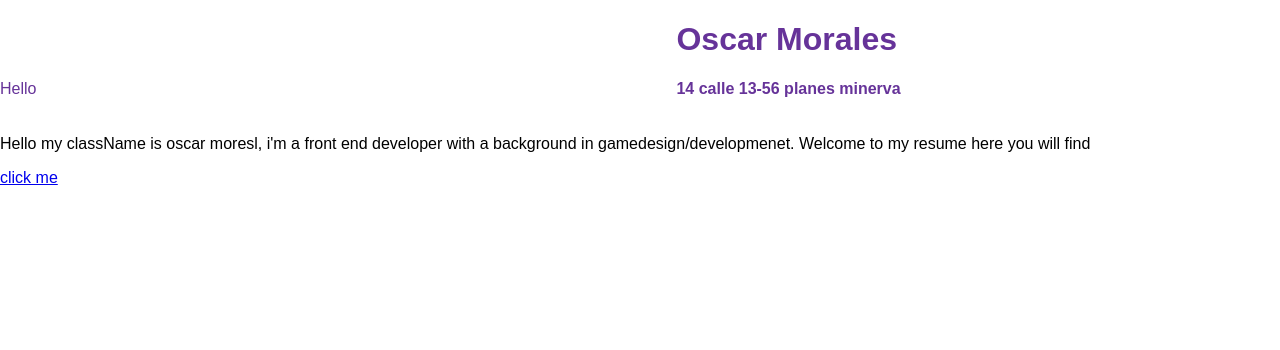
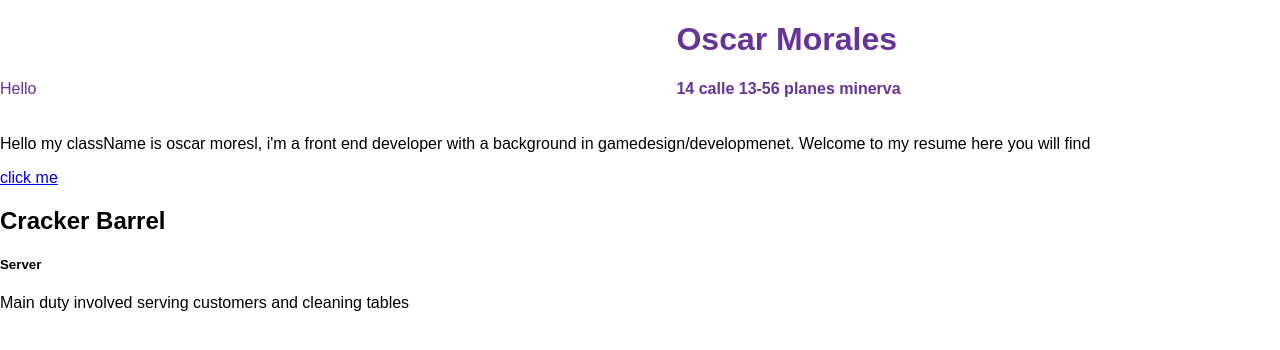
Before and after one commit to Vidsneezes/InteractiveResume, a React (Create React App) app: page / in a window 1280 px wide. Shown: the top 350 px of the page. Built offline with nearby package versions, Linux system fonts and the light colour scheme.

Commit message:
implemented work history component

```diff
--- a/src/App.js
+++ b/src/App.js
@@ -1,6 +1,7 @@
 import React, { Component } from 'react';
 import Info from './components/info/Info.jsx'
 import PersonalInfo from './components/personalinfo/PersonalInfo.jsx';
+import WorkHistory from './components/workhistory/WorkHistory.jsx';
 import './App.css';
 
 class App extends Component {
@@ -9,6 +10,7 @@
       <div className="App">
         <Info />
         <PersonalInfo />
+        <WorkHistory />
       </div>
     );
   }
--- /dev/null
+++ b/src/components/workhistory/WorkHistory.jsx
@@ -0,0 +1,21 @@
+import React, { Component } from 'react';
+
+class WorkHistory extends Component {
+  render() {
+    return (
+      <div className="workhistory">
+        <div className="workhistory-intro">
+            <span>
+                <h2>Cracker Barrel</h2>
+                <h5>Server</h5>
+            </span>
+        </div>
+        <div>
+            <p>Main duty involved serving customers and cleaning tables</p>
+        </div>
+      </div>
+    );
+  }
+}
+
+export default WorkHistory;
```
Also changed, not shown: src/components/personalinfo/PersonalInfo.css (added).
